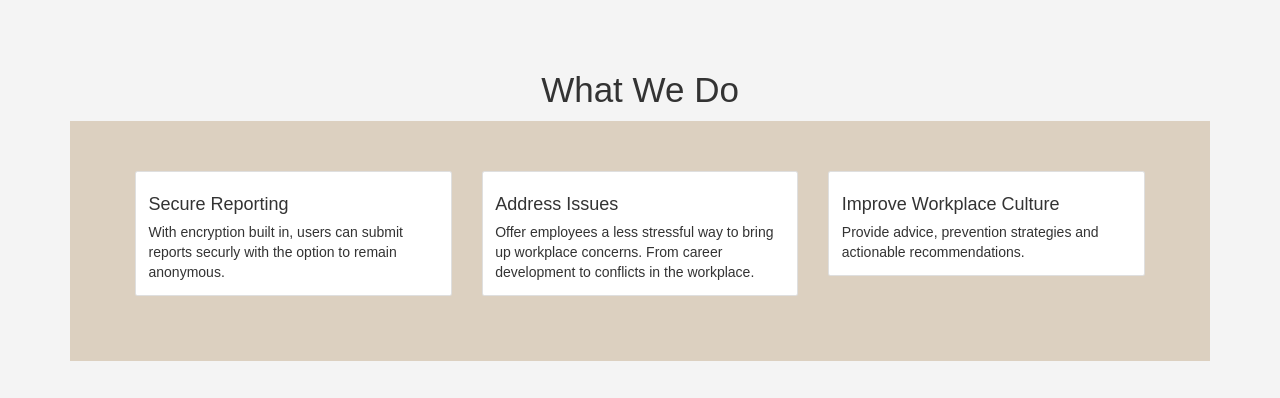
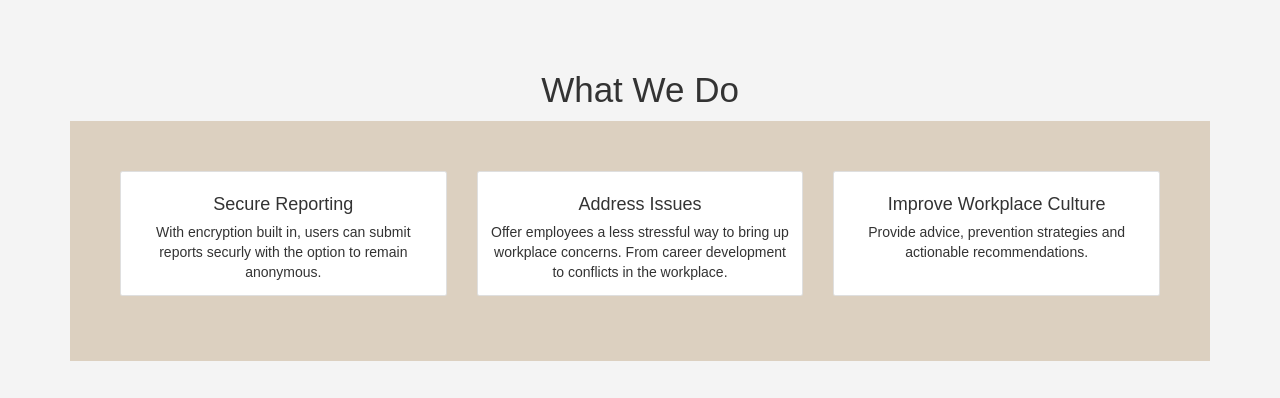
Before and after one commit to elizabethchin/HearMeHearYou, a Flask app: page / in a window 1280 px wide. Shown: the part 1658-2056 px from the top of the page. Run offline with Flask 2, Linux system fonts and the light colour scheme; some libraries are stand-ins or nearby versions; some web fonts are replaced.

Commit message:
update requirements.txt

```diff
--- a/templates/landing_page.html
+++ b/templates/landing_page.html
@@ -58,11 +58,7 @@
   </nav>
 
   <div id="home">
-    <!-- <div id="flash-message">
-				{% for message in get_flashed_messages() %}
-					{{ message }}
-				{% endfor %}
-		</div> -->
+
   </div>
 
   <div class="padding">
@@ -97,6 +93,8 @@
     <h2 class="display-4 text-center mt-5 mb-3">What We Do</h2>
     <section id="about" class="container">
 
+
+      <div class="row text-center">
         <div class="col-md-4 mb-4">
           <div class="card h-100">
             <div class="card-body">
```
Also changed, not shown: requirements.txt (+17 -2 lines).
